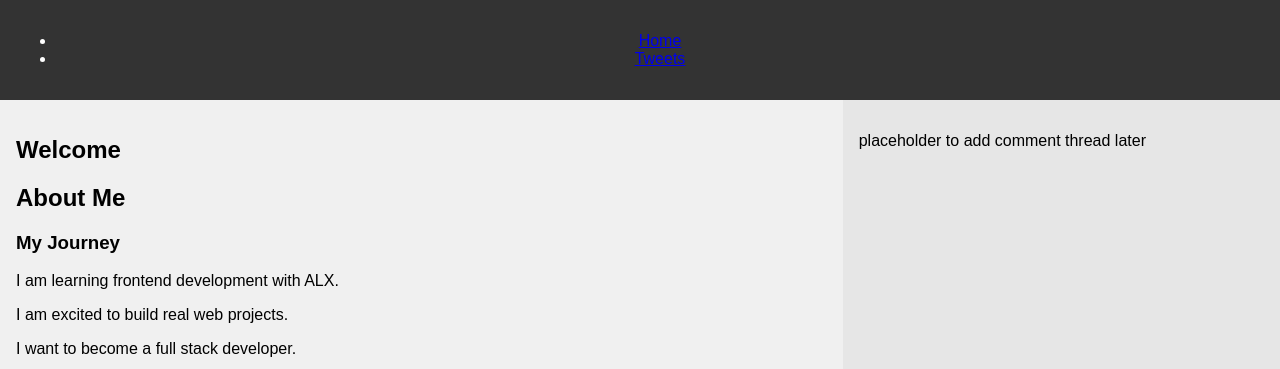
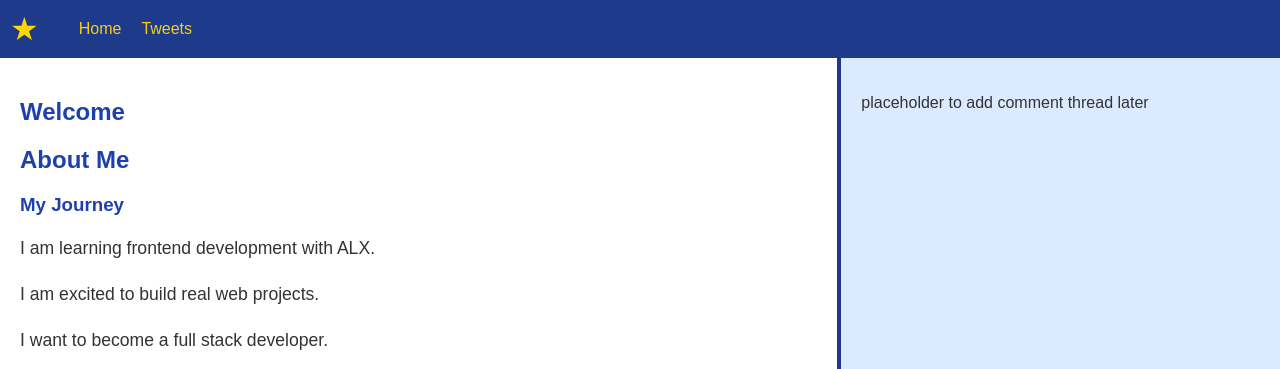
Before and after one commit to Ismaila-Sanusi-Dev/alx_html_css, a plain HTML site: page alx_html_css/css_basic/index.html in a window 1280 px wide. Shown: the top 369 px of the page. Drawn offline with Linux system fonts and the light colour scheme.

Commit message:
Updated styles.css with custom styling and layout

```diff
--- a/alx_html_css/css_basic/index.html
+++ b/alx_html_css/css_basic/index.html
@@ -10,6 +10,7 @@
 <body class="works_on_smartphone">
   <header>
     <ul>
+        <li class="logo">&#9733;</li>
       <li><a href="index.html">Home</a></li>
       <li><a href="tweets.html">Tweets</a></li>
     </ul>
--- a/alx_html_css/css_basic/styles.css
+++ b/alx_html_css/css_basic/styles.css
@@ -1,38 +1,99 @@
-/* Make the whole page use Flexbox layout */
+/* Flexbox layout setup */
 body {
   display: flex;
   flex-direction: column;
-  height: 100vh;
+  min-height: 100vh;
+  margin: 0;
+  font-family: Arial, sans-serif;
+  background-color: #f7f7f7;
+  color: #333;
+}
+
+main {
+  display: flex;
+  flex-direction: row;
+  flex: auto;
+}
+
+/* Make article take 2/3 and scrollable */
+article {
+  flex: 2;
+  overflow-y: auto;
+  padding: 20px;
+  background-color: #ffffff;
+}
+
+/* Make aside take 1/3 and scrollable */
+aside {
+  flex: 1;
+  overflow-y: auto;
+  background-color: #dbeafe;
+  padding: 20px;
+  border-left: 4px solid #1e3a8a;
+}
+
+/* Header style */
+header {
+  background-color: #1e3a8a;
+  padding: 10px;
+  color: white;
+}
+
+/* Footer style */
+footer {
+  background-color: #1e3a8a;
+  color: white;
+  text-align: center;
+  padding: 10px;
+}
+
+/* Navigation links */
+ul {
+  list-style: none;
+  display: flex;
+  align-items: center;
+  padding: 0;
   margin: 0;
 }
 
-/* Make the <main> area flex too: side-by-side content */
-main {
-  display: flex;
-  flex-direction: row;
-  flex: auto; /* allow it to grow */
+ul li {
+  margin-right: 20px;
 }
 
-/* Main content should take 2/3 of width */
-article {
-  flex: 2;
-  overflow-y: auto; /* allows scrolling if content overflows */
-  padding: 1rem;
-  background-color: #f0f0f0;
+a {
+  color: #facc15;
+  text-decoration: none;
 }
 
-/* Sidebar should take 1/3 of width */
-aside {
-  flex: 1;
-  overflow-y: auto;
-  padding: 1rem;
-  background-color: #e6e6e6;
+/* Table styling */
+table {
+  border-collapse: collapse;
+  width: 100%;
 }
 
-/* Basic styling to header and footer */
-header, footer {
-  background-color: #333;
-  color: white;
-  padding: 1rem;
-  text-align: center;
+td, th {
+  border: 1px solid #ccc;
+  padding: 8px;
 }
+
+/* Article headings */
+article h1, article h2, article h3 {
+  color: #1e40af;
+}
+
+article p {
+  font-size: 1.1em;
+  line-height: 1.6;
+}
+
+/* Unicode Logo */
+.logo {
+  font-size: 2em;
+  padding-right: 20px;
+  color: gold;
+}
+
+/* Make it responsive on smartphones */
+.works_on_smartphone {
+  flex-direction: column;
+}
```
